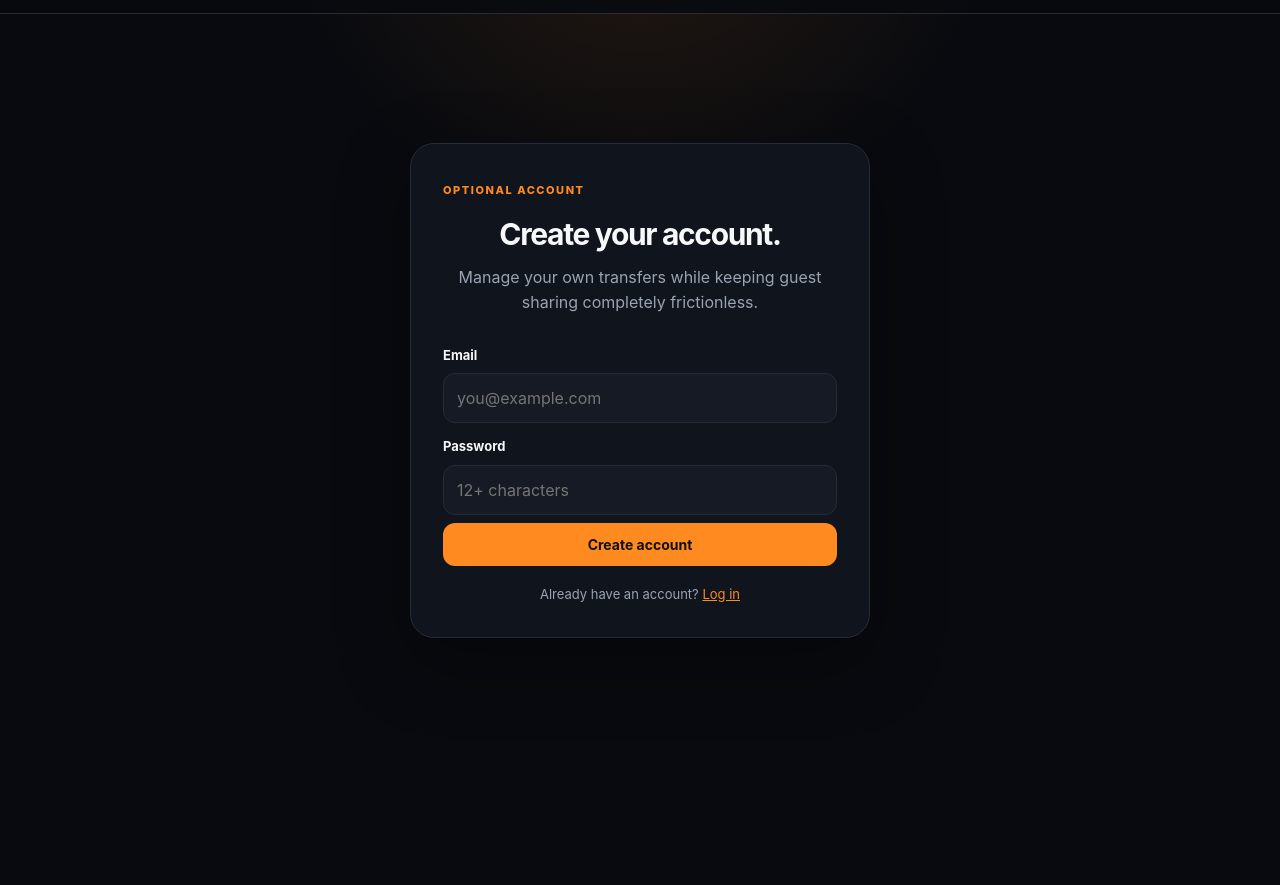
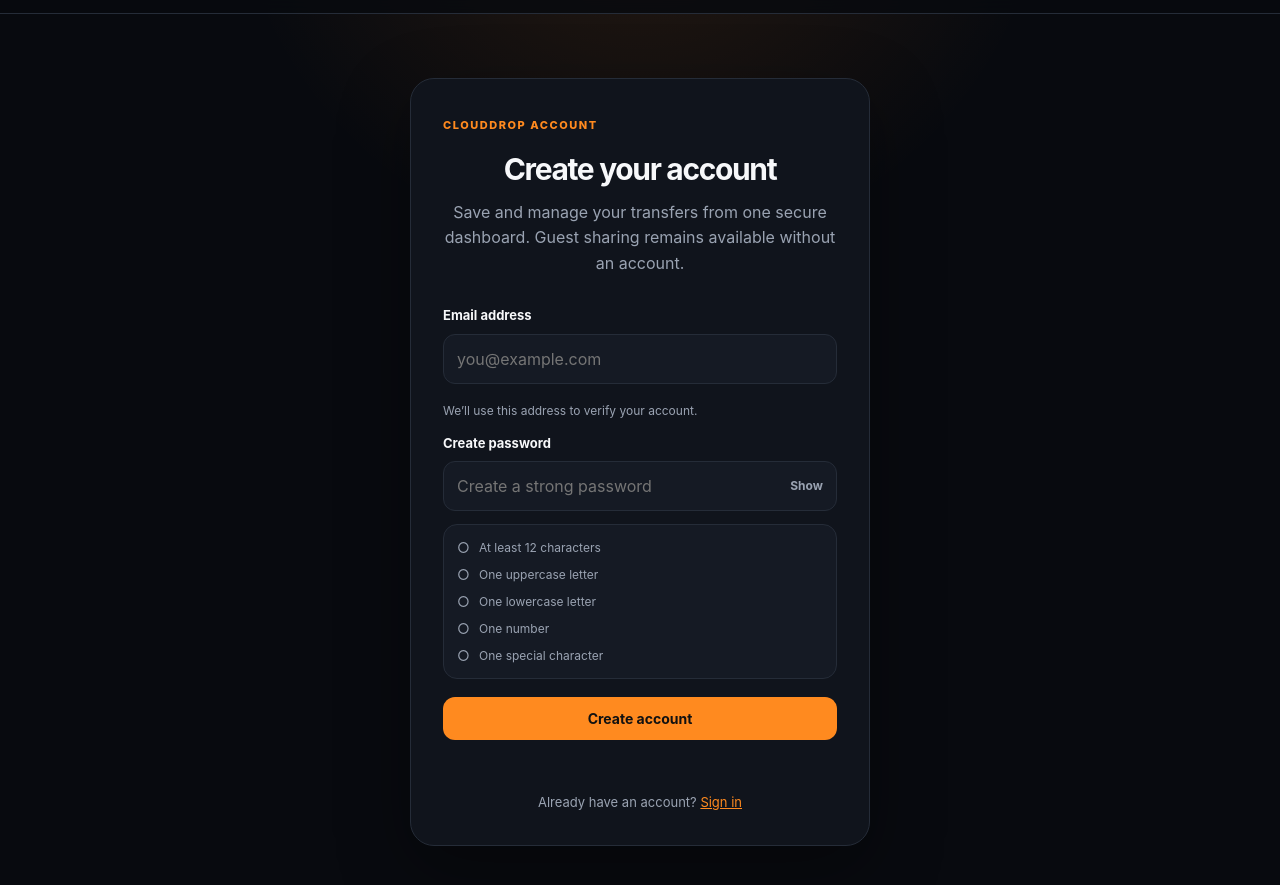
Before and after one commit to Ibad84671/cloud-drop, a website: page frontend/signup.html in a window 1280 px wide. Shown: the part 57-942 px from the top of the page. Before the commit the page ends 800 px from the top, so only its background shows below. Drawn offline with Linux system fonts and the light colour scheme.

Commit message:
Redesign signup flow with live password requirements, validation, and clearer verification UX.

```diff
--- a/frontend/signup.html
+++ b/frontend/signup.html
@@ -1,19 +1,59 @@
 <!doctype html>
 <html lang="en" data-theme="dark">
-<head><meta charset="utf-8"><meta name="viewport" content="width=device-width,initial-scale=1"><meta name="description" content="Create an optional CloudDrop account"><title>Sign up — CloudDrop</title><link rel="stylesheet" href="/css/style.css"></head>
+<head><meta charset="utf-8"><meta name="viewport" content="width=device-width,initial-scale=1"><meta name="description" content="Create an optional CloudDrop account"><title>Create account — CloudDrop</title><link rel="stylesheet" href="/css/style.css"></head>
 <body>
-  <header class="site-header"><a class="brand" href="/" aria-label="CloudDrop home"><span class="brand-mark">C</span><span>CloudDrop</span></a><button id="themeToggle" class="icon-btn" type="button" aria-label="Toggle color theme">◐</button></header>
-  <main class="container page-shell"><section class="auth-container" style="background:var(--surface);border-color:var(--line);box-shadow:var(--shadow)"><span class="eyebrow">OPTIONAL ACCOUNT</span><h2>Create your account.</h2><p style="color:var(--muted);text-align:center;margin-bottom:18px">Manage your own transfers while keeping guest sharing completely frictionless.</p>
-    <form id="signup-form"><label for="email">Email</label><input id="email" type="email" autocomplete="email" required placeholder="you@example.com"><label for="password">Password</label><input id="password" type="password" autocomplete="new-password" required minlength="12" placeholder="12+ characters"><button id="signup-btn" class="btn btn-primary" type="submit" style="width:100%">Create account</button></form>
-    <div id="otp-section" hidden style="margin-top:20px"><p style="color:var(--muted)">Enter the verification code sent to your email.</p><label for="otp">Verification code</label><input id="otp" inputmode="numeric" autocomplete="one-time-code" maxlength="6" pattern="[0-9]{6}" placeholder="123456"><button id="confirm-btn" class="btn btn-primary" type="button" style="width:100%;margin-top:12px">Verify email</button><button id="resend-otp" class="text-btn" type="button" style="margin-top:10px">Resend code</button></div>
-    <p id="message" role="status" style="margin-top:14px;color:var(--muted)"></p><p style="text-align:center;margin-top:18px;color:var(--muted);font-size:13px">Already have an account? <a href="/login.html" style="color:var(--accent)">Log in</a></p>
-  </section></main>
-  <script src="/js/config.js"></script><script src="/js/theme.js"></script><script>
-    (()=>{const c=window.CLOUDDROP_CONFIG||{};const region=c.region||'us-east-1';const clientId=c.cognitoClientId;const endpoint=`https://cognito-idp.${region}.amazonaws.com/`;let username='';const $=id=>document.getElementById(id);async function call(action,payload){if(!clientId)throw new Error('Authentication is not configured for this deployment.');const r=await fetch(endpoint,{method:'POST',headers:{'Content-Type':'application/x-amz-json-1.1','X-Amz-Target':`AWSCognitoIdentityProviderService.${action}`},body:JSON.stringify(payload)});const d=await r.json().catch(()=>({}));if(!r.ok)throw new Error(d.message||'Authentication request failed.');return d;}
-      $('signup-form').addEventListener('submit',async e=>{e.preventDefault();const email=$('email').value.trim(),password=$('password').value;if(password.length<12){$('message').textContent='Use a password with at least 12 characters.';return;}$('signup-btn').disabled=true;$('message').textContent='Creating account…';try{await call('SignUp',{ClientId:clientId,Username:email,Password:password,UserAttributes:[{Name:'email',Value:email}]});username=email;$('signup-form').hidden=true;$('otp-section').hidden=false;$('message').textContent='Verification code sent.';}catch(x){$('message').textContent=x.message;}finally{$('signup-btn').disabled=false;}});
-      $('confirm-btn').addEventListener('click',async()=>{const code=$('otp').value.trim();if(!/^\d{6}$/.test(code)){$('message').textContent='Enter the 6-digit verification code.';return;}$('confirm-btn').disabled=true;try{await call('ConfirmSignUp',{ClientId:clientId,Username:username,ConfirmationCode:code});$('message').textContent='Email verified. Redirecting to login…';setTimeout(()=>location.href='/login.html',900);}catch(x){$('message').textContent=x.message;}finally{$('confirm-btn').disabled=false;}});
-      $('resend-otp').addEventListener('click',async()=>{if(!username)return;try{await call('ResendConfirmationCode',{ClientId:clientId,Username:username});$('message').textContent='A new code was sent.';}catch(x){$('message').textContent=x.message;}});
-    })();
-  </script>
+<header class="site-header"><a class="brand" href="/" aria-label="CloudDrop home"><span class="brand-mark">C</span><span>CloudDrop</span></a><button id="themeToggle" class="icon-btn" type="button" aria-label="Toggle color theme">◐</button></header>
+<main class="container page-shell"><section class="auth-container" style="background:var(--surface);box-shadow:var(--shadow)">
+  <span class="eyebrow">CLOUDDROP ACCOUNT</span>
+  <h2>Create your account</h2>
+  <p style="color:var(--muted);text-align:center">Save and manage your transfers from one secure dashboard. Guest sharing remains available without an account.</p>
+  <form id="signup-form" novalidate>
+    <label for="email">Email address</label>
+    <input id="email" type="email" autocomplete="email" required placeholder="you@example.com" aria-describedby="email-help">
+    <span id="email-help" class="auth-note">We’ll use this address to verify your account.</span>
+
+    <label for="password">Create password</label>
+    <div class="password-wrap">
+      <input id="password" type="password" autocomplete="new-password" required minlength="12" placeholder="Create a strong password" aria-describedby="password-help">
+      <button id="password-toggle" class="password-toggle" type="button" aria-label="Show password">Show</button>
+    </div>
+    <div id="password-help" class="password-rules" aria-live="polite">
+      <div class="password-rule" data-rule="length">At least 12 characters</div>
+      <div class="password-rule" data-rule="upper">One uppercase letter</div>
+      <div class="password-rule" data-rule="lower">One lowercase letter</div>
+      <div class="password-rule" data-rule="number">One number</div>
+      <div class="password-rule" data-rule="symbol">One special character</div>
+    </div>
+    <button id="signup-btn" class="btn btn-primary" type="submit" style="width:100%;margin-top:10px">Create account</button>
+  </form>
+
+  <div id="otp-section" class="otp-box" hidden>
+    <strong>Verify your email</strong>
+    <p style="color:var(--muted);font-size:13px">We sent a 6-digit verification code to your email. Enter it below to finish setup.</p>
+    <label for="otp">Verification code</label>
+    <input id="otp" inputmode="numeric" autocomplete="one-time-code" maxlength="6" pattern="[0-9]{6}" placeholder="123456">
+    <button id="confirm-btn" class="btn btn-primary" type="button" style="width:100%;margin-top:8px">Verify email</button>
+    <button id="resend-otp" class="text-btn" type="button">Resend verification code</button>
+  </div>
+
+  <p id="message" class="auth-status" role="status" aria-live="polite"></p>
+  <p class="auth-links">Already have an account? <a href="/login.html">Sign in</a></p>
+</section></main>
+<script src="/js/config.js"></script><script src="/js/theme.js"></script><script>
+(()=>{
+  'use strict';
+  const c=window.CLOUDDROP_CONFIG||{};const region=c.region||'us-east-1';const clientId=c.cognitoClientId;const endpoint=`https://cognito-idp.${region}.amazonaws.com/`;let username='';
+  const $=id=>document.getElementById(id);const message=(text,type='')=>{$('message').textContent=text;$('message').className=`auth-status ${type}`;};
+  async function call(action,payload){if(!clientId)throw new Error('Authentication is not configured for this deployment.');const r=await fetch(endpoint,{method:'POST',headers:{'Content-Type':'application/x-amz-json-1.1','X-Amz-Target':`AWSCognitoIdentityProviderService.${action}`},body:JSON.stringify(payload)});const d=await r.json().catch(()=>({}));if(!r.ok)throw new Error(d.message||'Authentication request failed.');return d;}
+  function rules(password){return{length:password.length>=12,upper:/[A-Z]/.test(password),lower:/[a-z]/.test(password),number:/\d/.test(password),symbol:/[^A-Za-z0-9]/.test(password)};}
+  function renderRules(){const r=rules($('password').value);Object.entries(r).forEach(([k,v])=>$(`[data-rule="${k}"]`).classList.toggle('valid',v));return Object.values(r).every(Boolean);}
+  $('password').addEventListener('input',renderRules);
+  $('password-toggle').addEventListener('click',()=>{const input=$('password');const visible=input.type==='text';input.type=visible?'password':'text';$('password-toggle').textContent=visible?'Show':'Hide';$('password-toggle').setAttribute('aria-label',visible?'Show password':'Hide password');});
+  $('signup-form').addEventListener('submit',async e=>{e.preventDefault();const email=$('email').value.trim();const password=$('password').value;if(!email){message('Enter your email address.','error');$('email').focus();return;}if(!renderRules()){message('Complete all password requirements before continuing.','error');$('password').focus();return;}$('signup-btn').disabled=true;message('Creating your secure account…');try{await call('SignUp',{ClientId:clientId,Username:email,Password:password,UserAttributes:[{Name:'email',Value:email}]});username=email;$('signup-form').hidden=true;$('otp-section').hidden=false;message('Verification code sent. Check your inbox.','success');$('otp').focus();}catch(x){message(x.message,'error');}finally{$('signup-btn').disabled=false;}});
+  $('confirm-btn').addEventListener('click',async()=>{const code=$('otp').value.trim();if(!/^\d{6}$/.test(code)){message('Enter the 6-digit verification code.','error');$('otp').focus();return;}$('confirm-btn').disabled=true;message('Verifying your email…');try{await call('ConfirmSignUp',{ClientId:clientId,Username:username,ConfirmationCode:code});message('Email verified. Redirecting to sign in…','success');setTimeout(()=>location.replace('/login.html'),900);}catch(x){message(x.message,'error');}finally{$('confirm-btn').disabled=false;}});
+  $('resend-otp').addEventListener('click',async()=>{if(!username)return;$('resend-otp').disabled=true;try{await call('ResendConfirmationCode',{ClientId:clientId,Username:username});message('A new verification code was sent.','success');}catch(x){message(x.message,'error');}finally{$('resend-otp').disabled=false;}});
+  renderRules();
+})();
+</script>
 </body>
 </html>
```
